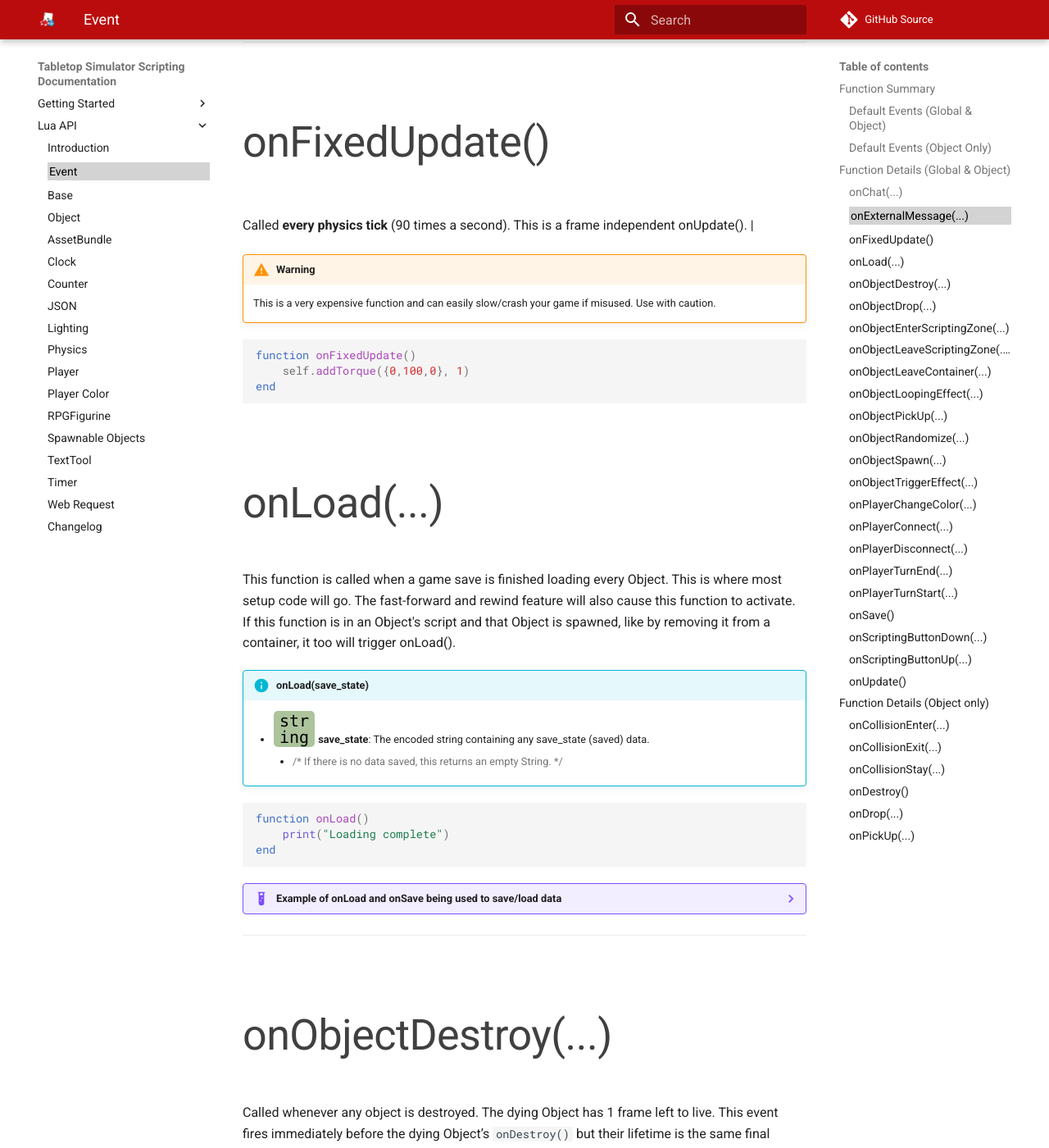
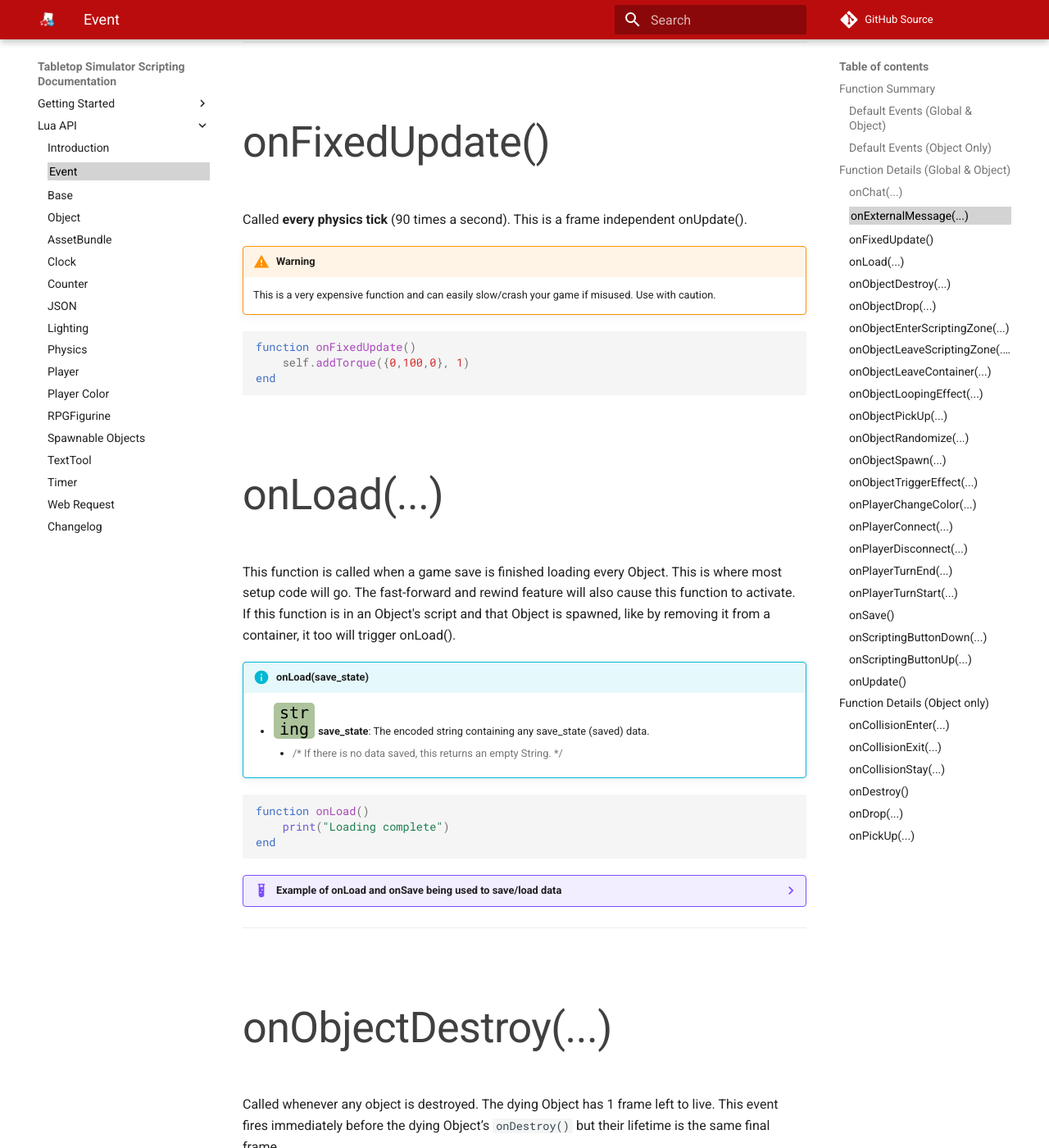
Before and after one commit to Berserk-Games/Tabletop-Simulator-API, an MkDocs documentation site: the page built from docs/event.md, in a window 1280 px wide and 1400 px high, scrolled down 4603 px. Shown: the whole window at 82% size. Built offline with MkDocs 1.6.1 and Material for MkDocs 9.7.7, drawn with Linux system fonts in a browser that asks for light colours; comment, search, counter and statistics services are not loaded; old or Windows-style settings are respelled for this version of MkDocs.

Commit message:
Change permalink icon and color
Also fixed error on event

```diff
--- a/docs/css/theme.css
+++ b/docs/css/theme.css
@@ -1,8 +1,17 @@
+/*Changing icon for permalinks*/
+.headerlink:after {
+    font-family: "Material Icons";
+    content: "\E157";
+}
+.headerlink {
+    font-family: "Helvetica Neue,Helvetica,Arial,sans-serif";
+}
+
+
 /*Disable top bar shdow fade-in*/
 .md-header {
     transition: initial !important;
 }
-
 
 /*Increase width/height of icon on top bar*/
 .md-header-nav__button.md-logo * {
@@ -70,7 +79,7 @@
 
 /*Coloring of permalink icon*/
 [data-md-color-accent=indigo] .md-nav__link:focus, [data-md-color-accent=indigo] .md-nav__link:hover, [data-md-color-accent=indigo] .md-typeset .footnote li:hover .footnote-backref:hover, [data-md-color-accent=indigo] .md-typeset .footnote li:target .footnote-backref, [data-md-color-accent=indigo] .md-typeset .md-clipboard:active:before, [data-md-color-accent=indigo] .md-typeset .md-clipboard:hover:before, [data-md-color-accent=indigo] .md-typeset [id] .headerlink:focus, [data-md-color-accent=indigo] .md-typeset [id]:hover .headerlink:hover, [data-md-color-accent=indigo] .md-typeset [id]:target .headerlink {
-    color: #bb0c0d;
+    color: #8b090a;
 }
 
 /*Make edit button red, !important required*/
--- a/docs/event.md
+++ b/docs/event.md
@@ -105,7 +105,7 @@
 
 ###onFixedUpdate()
 
-Called **every physics tick** (90 times a second). This is a frame independent onUpdate(). | [<span class="i"></span>](#onfixedupdate)
+Called **every physics tick** (90 times a second). This is a frame independent onUpdate().
 
 !!!warning
 	This is a very expensive function and can easily slow/crash your game if misused. Use with caution.
--- a/mkdocs.yml
+++ b/mkdocs.yml
@@ -35,7 +35,7 @@
       custom_checkbox: true
   - pymdownx.tilde
   - toc:
-      permalink: true
+      permalink: "\u0020"
 
 repo_name: 'GitHub Source'
 repo_url: 'https://github.com/Knils/Tabletop-Simulator-Scripting-Documentation'
```
